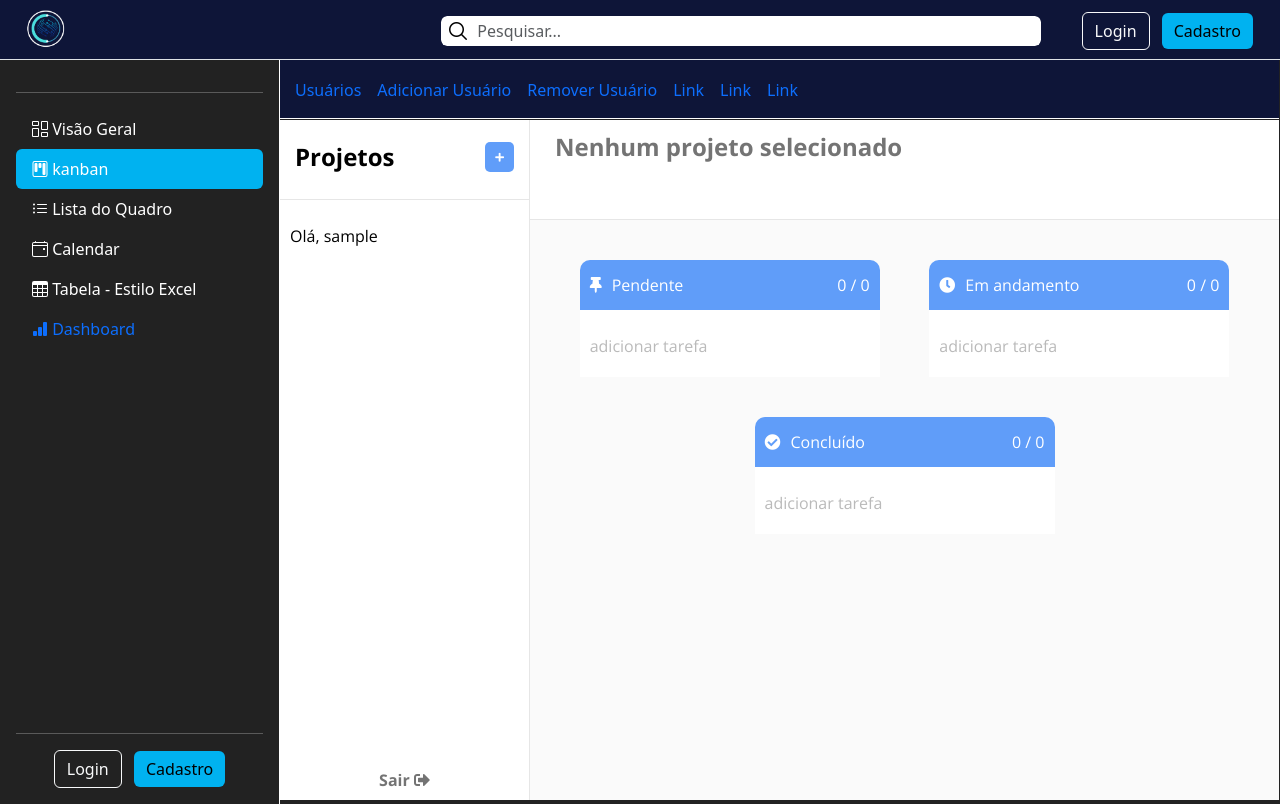
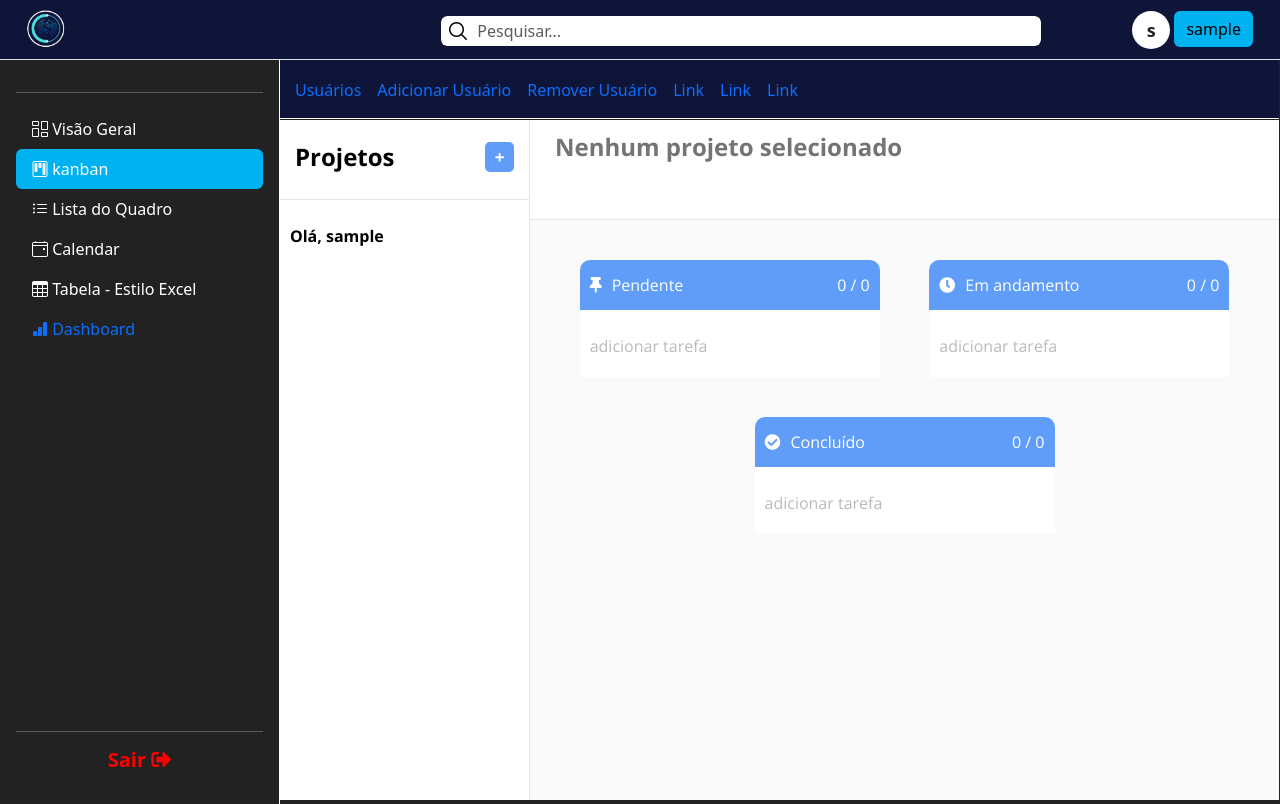
Before and after one commit to HaristonNuMacedo/Kanban-main, a PHP site: page /gerenciadorProjetos.php in a window 1280 px wide. Run offline with PHP 8.4, Linux system fonts and the light colour scheme; the visitor is signed in with stand-in values (Sample User, id 1); data that the repository does not hold is empty; some libraries are stand-ins or nearby versions.

Commit message:
Update Name apresent User

```diff
--- a/assets/css/gerenciadorProjetos.css
+++ b/assets/css/gerenciadorProjetos.css
@@ -15,8 +15,11 @@ img.gerenciadorLogo{
 }
 
 .btn-warning {
+    position: relative;
+    top: -3px;
     background-color: #00b2f0!important;
     border: #00b2f0!important;
+
 }
 
 .flex-shrink-0 .text-end {
@@ -222,3 +225,39 @@ html {
     margin-left: 15px;
     margin-top: 10px;
   }
+
+
+
+  #usuárioIdent {
+    position: relative;
+    top: 0px;
+    height: 38px;
+    width: 38px;
+    border-radius: 50%;
+    background-color: #fff;
+    display: inline-flex;
+    align-items: center;
+    text-align: center;
+    justify-content: center;
+    font-size: 18px;
+    font-weight: 600;
+  }
+
+
+  .aside-footer{
+    height: 40px;
+    display: flex;
+    align-items: center;
+    justify-content: center;
+    color: red;
+    }
+
+    .aside-footer a {
+        text-decoration: none;
+    }
+
+    .aside-footer p, .aside-footer i {
+        font-size: 20px;
+        font-weight: bold;
+        color: red;
+    }
--- a/assets/layout/header.php
+++ b/assets/layout/header.php
@@ -16,7 +16,7 @@
     <link href="https://fonts.googleapis.com/css2?family=Open+Sans:wght@400;700&display=swap" rel="stylesheet">
     <link rel="stylesheet" href="https://cdnjs.cloudflare.com/ajax/libs/font-awesome/5.15.4/css/all.min.css" integrity="sha512-1ycn6IcaQQ40/MKBW2W4Rhis/DbILU74C1vSrLJxCq57o941Ym01SwNsOMqvEBFlcgUa6xLiPY/NS5R+E6ztJQ==" crossorigin="anonymous" referrerpolicy="no-referrer" />
     <link rel="stylesheet" href="./assets/css/styles.css">
-    <script src="assets/js/App.js" defer></script>
+    <script src="../js/App.js" defer></script>
     <title>Kanban Board</title>
 </head>
 <body>
@@ -44,7 +44,7 @@
 
             <!-- sidebar body -->
             <div class="aside-body">
-                <p class="user-name" style="color: black;">Olá, <?php echo $_SESSION['user_name'] ?></p><br>
+                <p class="user-name" style="color: black; font-weight: 600;">Olá, <?php echo $_SESSION['user_name'] ?></p><br>
                 <ul>
                     <?php
                         foreach($projArray as $project){
@@ -62,12 +62,6 @@
                 </ul>
             </div>
             <!-- /sidebar body -->
-
-            <!-- sidebar footer -->
-            <div class="aside-footer">
-                <a href="login.controller.php?action=logout"><p>Sair <i class="fas fa-sign-out-alt"></i></p></a>
-            </div>
-            <!-- /sidebar footer -->
         </aside>
 
 
--- a/gerenciadorProjetos.php
+++ b/gerenciadorProjetos.php
@@ -1,3 +1,6 @@
+<?php
+    require 'kanban.controller.php';
+?>
 <!DOCTYPE html>
 <html lang="pt-br">
 <head>
@@ -7,11 +10,18 @@
     <link rel="sorcut icon" href="./assets/img/Logo-removebg-preview.png" type="image/png" style="width: 16px; height: 16px; transform: rotate(-1deg);">
     <link rel="stylesheet" href="./assets/css/gerenciadorProjetos.css">
 
+    <link rel="preconnect" href="https://fonts.googleapis.com">
+    <link rel="preconnect" href="https://fonts.gstatic.com" crossorigin>
+
+    <script src="./assets/js/App.js" defer></script>
+    <link rel="stylesheet" href="https://cdnjs.cloudflare.com/ajax/libs/font-awesome/5.15.4/css/all.min.css" integrity="sha512-1ycn6IcaQQ40/MKBW2W4Rhis/DbILU74C1vSrLJxCq57o941Ym01SwNsOMqvEBFlcgUa6xLiPY/NS5R+E6ztJQ==" crossorigin="anonymous" referrerpolicy="no-referrer" />
+
     <link href="https://cdn.jsdelivr.net/npm/bootstrap@5.3.3/dist/css/bootstrap.min.css" rel="stylesheet" integrity="sha384-QWTKZyjpPEjISv5WaRU9OFeRpok6YctnYmDr5pNlyT2bRjXh0JMhjY6hW+ALEwIH" crossorigin="anonymous">
 
     <script src="https://code.jquery.com/jquery-3.1.1.min.js"
             integrity="sha256-hVVnYaiADRTO2PzUGmuLJr8BLUSjGIZsDYGmIJLv2b8="
             crossorigin="anonymous"></script>
+
 </head>
 
 <body>
@@ -28,8 +38,12 @@
 
             <div class="flex-shrink-0">
                 <div class="text-end">
-                    <button type="button" class="btn btn-outline-light me-2">Login</button>
-                    <button type="button" class="btn btn-warning">Cadastro</button>
+                    <div id="usuárioIdent"><?php
+                        $string = $_SESSION['user_name'];
+                        preg_match_all('/\b\w/u', $string, $m);
+                        echo implode('',$m[0]);
+                    ?></div>
+                    <button type="button" class="btn btn-warning"><?php echo $_SESSION['user_name'] ?></button>
                 </div>
             </div>
           </div>
@@ -94,8 +108,9 @@
             <hr>
             <div class="flex-shrink-0"  id="UsuarioPg">
                 <div class="text-center">
-                    <button type="button" class="btn btn-outline-light me-2">Login</button>
-                    <button type="button" class="btn btn-warning">Cadastro</button>
+                    <div class="aside-footer">
+                        <a href="login.controller.php?action=logout"><p>Sair <i class="fas fa-sign-out-alt"></i></p></a>
+                    </div>
                 </div>
             </div>
         </div>
```
